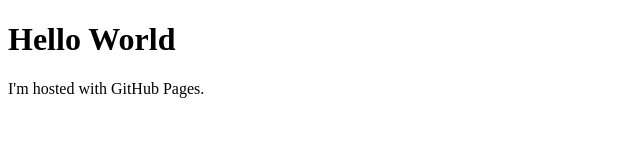
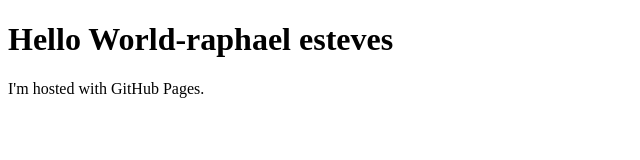
Before and after one commit to RaphaelEsteves/RaphaelEsteves, a plain HTML site: page index.html in a window 1280 px wide. Shown: the whole page, without its empty margins (0-640 px from the left). Drawn offline with Linux system fonts and the light colour scheme.

Commit message:
Update index.html

```diff
--- a/index.html
+++ b/index.html
@@ -1,7 +1,7 @@
 <!DOCTYPE html>
 <html>
 <body>
-<h1>Hello World</h1>
+<h1>Hello World-raphael esteves</h1>
 <p>I'm hosted with GitHub Pages.</p>
 </body>
 </html>
```
